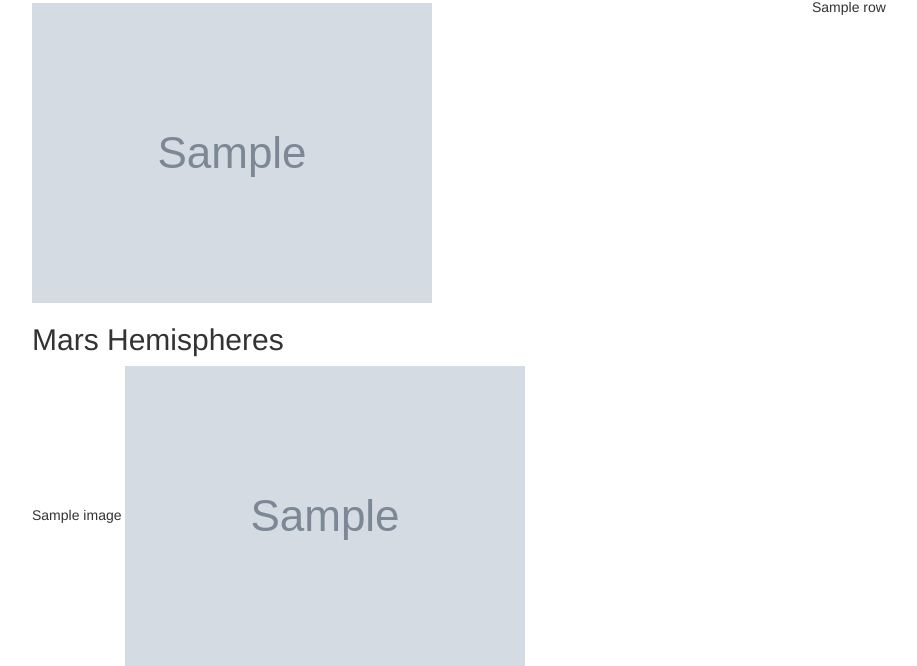
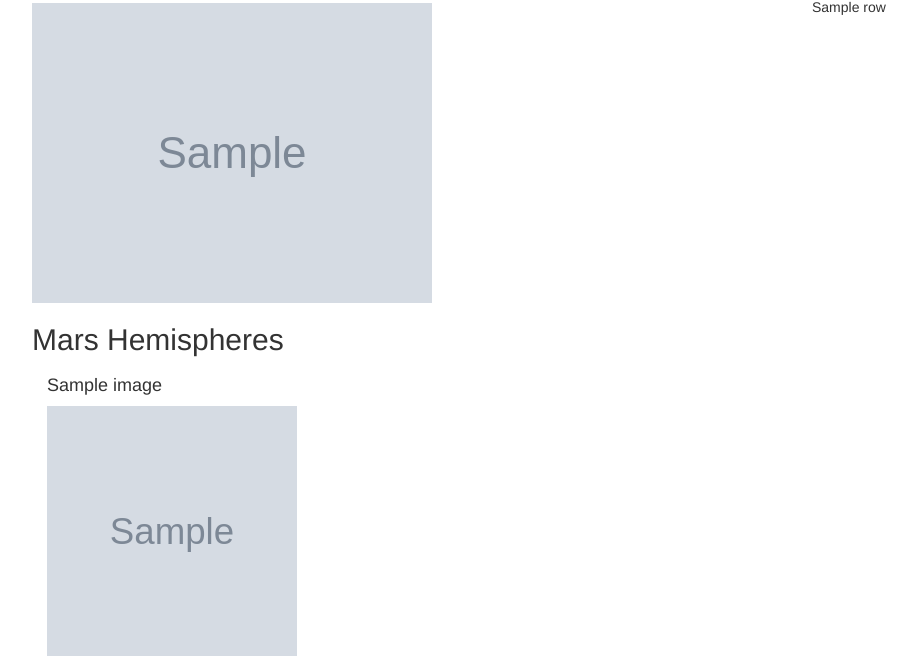
Before and after one commit to damontufar/web-scraping-challenge, a Flask app: page / in a window 1280 px wide. Shown: the part 485-1151 px from the top of the page, without its empty margins (38-955 px from the left). Run offline with Flask 2, Linux system fonts and the light colour scheme; grey boxes marked "Sample" are stand-in pictures; a database or web service that is not in the repository returns one stand-in record (values such as "Sample title"); some libraries are stand-ins or nearby versions.

Commit message:
Adjusting Mars' Hemispheres Images

```diff
--- a/Missions_to_Mars/templates/index.html
+++ b/Missions_to_Mars/templates/index.html
@@ -45,8 +45,16 @@
       <div class="col-md-12">
         <h2 class="heading">Mars Hemispheres</h2>
         {%for image in info.hemisphere_images%}
-        {{image.title}}
-        <img src="{{image.img_url}}" alt = "Hemispheres Image">
+        <div class = "col-md-3">
+          <div class="card">
+            <div class="card_body">
+              <h4 class="card_title"> {{image.title}}</h4>
+              <img class= "card_image" src="{{image.img_url}}" width="250" height="250"
+              alt = "Hemispheres Image">
+            </div>
+          </div>
+        </div>
+
         {% endfor %}
       </div>
     </div>
```
